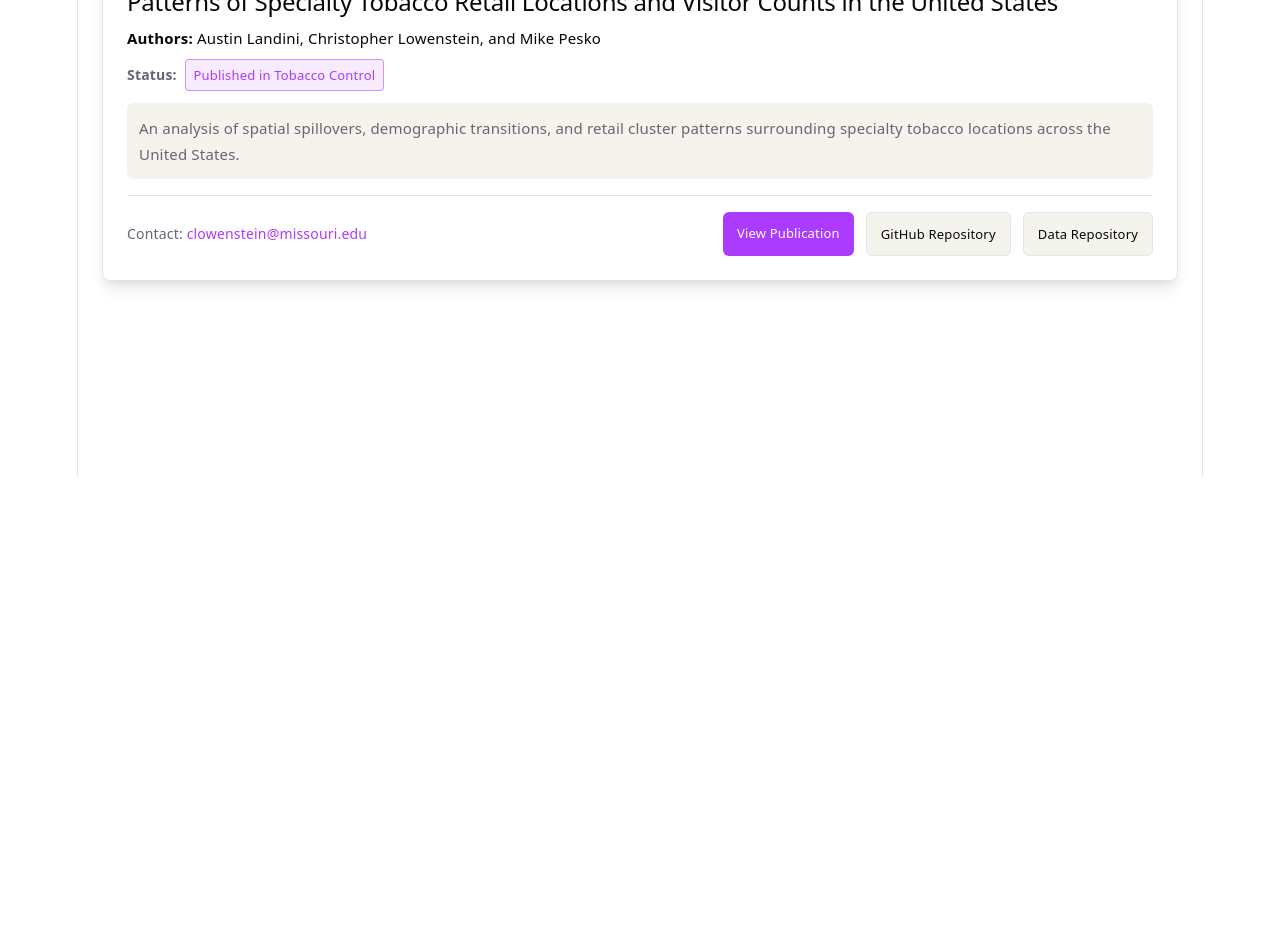
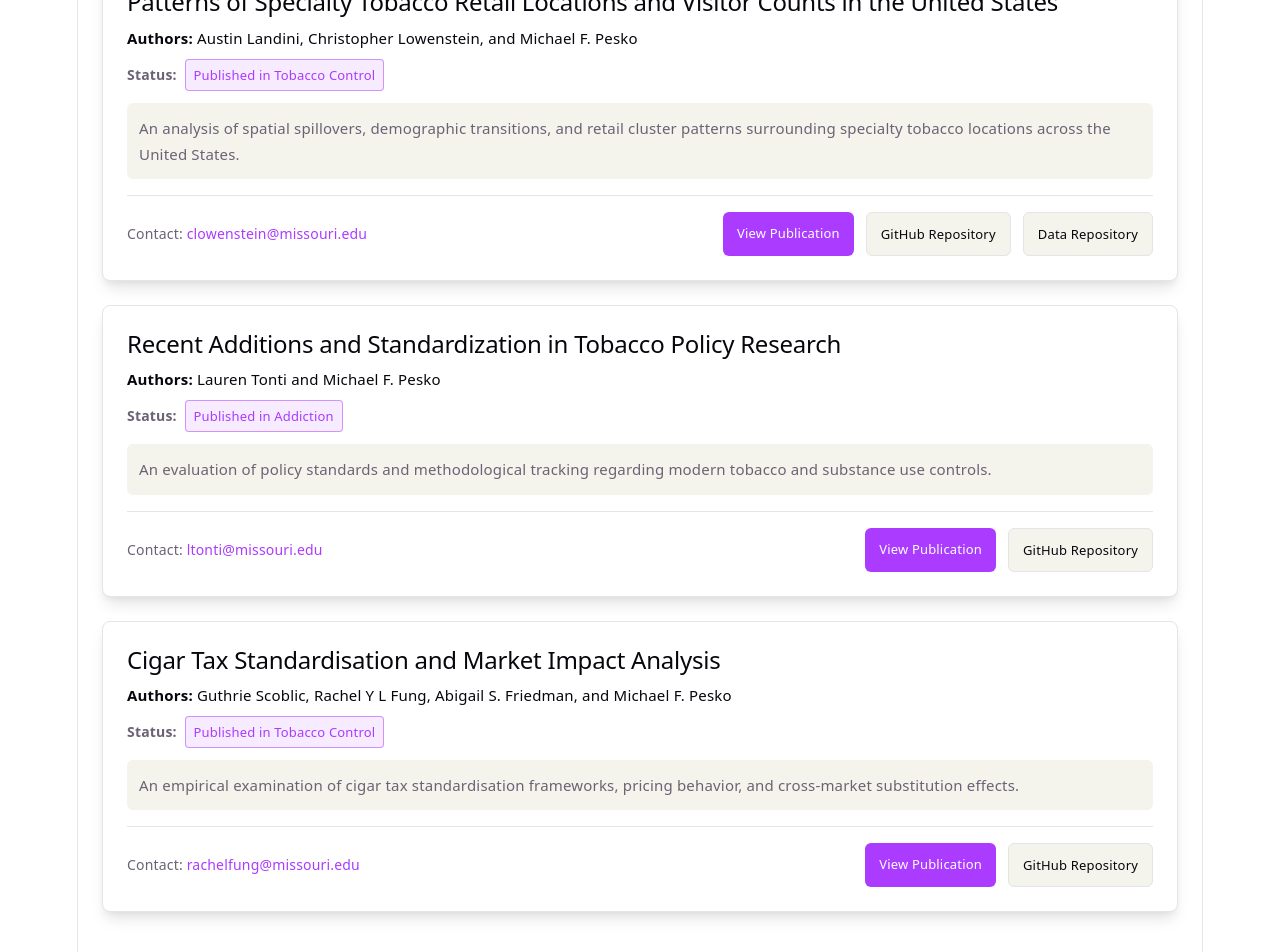
Before and after one commit to Social-Impact-Lab-SIL/SIL-Publications-Archive, a React (Vite) app: page / in a window 1280 px wide. Shown: the part 323-1275 px from the top of the page. Before the commit the page ends 800 px from the top, so only its background shows below. Built offline with nearby package versions, Linux system fonts and the light colour scheme.

Commit message:
Fix DOI link and add additional publications

```diff
--- a/src/App.jsx
+++ b/src/App.jsx
@@ -7,13 +7,31 @@ export default function App() {
   const publications = [
     {
       title: "Patterns of Specialty Tobacco Retail Locations and Visitor Counts in the United States",
-      authors: "Austin Landini, Christopher Lowenstein, and Mike Pesko",
+      authors: "Austin Landini, Christopher Lowenstein, and Michael F. Pesko",
       status: "Published in Tobacco Control",
       abstract: "An analysis of spatial spillovers, demographic transitions, and retail cluster patterns surrounding specialty tobacco locations across the United States.",
       repoLink: "https://github.com/Social-Impact-Lab-SIL/SpecialtyTobaccoDatabase",
       dataRepoLink: "https://github.com/Social-Impact-Lab-SIL/SIL-Data-Repository/tree/main/Specialty-Tobacco",
-      pubLink: "https://pubmed.ncbi.nlm.nih.gov/", // Replace with exact PubMed link when available
+      pubLink: "https://doi.org/10.1136/tc-2026-060085",
       contact: "clowenstein@missouri.edu"
+    },
+    {
+      title: "Recent Additions and Standardization in Tobacco Policy Research",
+      authors: "Lauren Tonti and Michael F. Pesko",
+      status: "Published in Addiction",
+      abstract: "An evaluation of policy standards and methodological tracking regarding modern tobacco and substance use controls.",
+      repoLink: "https://github.com/Social-Impact-Lab-SIL/SIL-Data-Repository",
+      pubLink: "https://doi.org/10.1111/add.70531",
+      contact: "ltonti@missouri.edu"
+    },
+    {
+      title: "Cigar Tax Standardisation and Market Impact Analysis",
+      authors: "Guthrie Scoblic, Rachel Y L Fung, Abigail S. Friedman, and Michael F. Pesko ",
+      status: "Published in Tobacco Control",
+      abstract: "An empirical examination of cigar tax standardisation frameworks, pricing behavior, and cross-market substitution effects.",
+      repoLink: "https://github.com/Social-Impact-Lab-SIL/CigarTaxStandardisation",
+      pubLink: "https://doi.org/10.1136/tc-2026-060077",
+      contact: "rachelfung@missouri.edu"
     }
   ];
 
```
